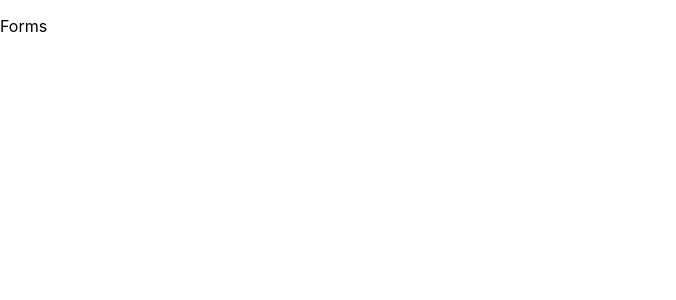
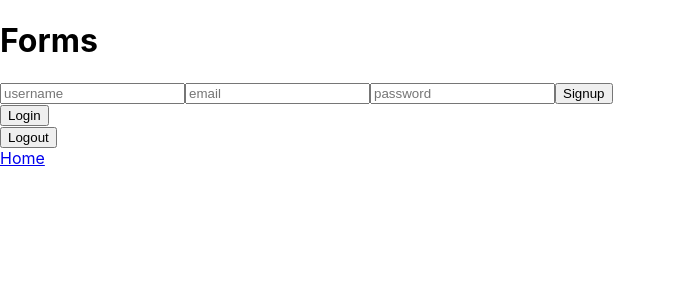
Before and after one commit to Thenlie/turtle, a React (Create React App) app in the folder client/: page /forms in a window 1280 px wide. Shown: the top 300 px of the page, without its empty margins (0-676 px from the left). Built offline with nearby package versions, Linux system fonts and the light colour scheme.

Commit message:
Finalized restructure

```diff
--- a/client/src/components/Forms/Login/Login.jsx
+++ b/client/src/components/Forms/Login/Login.jsx
@@ -1,5 +1,20 @@
+import React from 'react';
+import { useMutation } from '@apollo/client';
+import { LOGIN } from '../../../utils/mutations';
+
 const Login = () => {
+    const [login] = useMutation(LOGIN);
 
+    const handleLogin = async () => {
+        await login({ variables: {"email": "test123@email.com", "password": "password"}});
+        return;
+    };
+
+    return (
+        <section>
+            <button onClick={handleLogin}>Login</button>
+        </section>
+    )
 };
 
 export default Login;
--- a/client/src/components/Forms/Logout/Logout.jsx
+++ b/client/src/components/Forms/Logout/Logout.jsx
@@ -1,5 +1,20 @@
+import React from 'react';
+import { useMutation } from '@apollo/client';
+import { LOGOUT } from '../../../utils/mutations';
+
 const Logout = () => {
+    const [logout] = useMutation(LOGOUT);
 
+    const handleLogout = async () => {
+        await logout();
+        return;
+    };
+
+    return (
+        <section>
+            <button onClick={handleLogout}>Logout</button>
+        </section>
+    )
 };
 
 export default Logout;
--- a/client/src/components/Forms/Signup/Signup.jsx
+++ b/client/src/components/Forms/Signup/Signup.jsx
@@ -1,5 +1,52 @@
+import React, { useState } from 'react';
+import { useMutation, useQuery } from '@apollo/client';
+import { SIGNUP } from '../../../utils/mutations';
+
 const Signup = () => {
+    const [signup] = useMutation(SIGNUP);
+    const [username, setUsername] = useState('');
+    const [email, setEmail] = useState('');
+    const [password, setPassword] = useState('');
 
+    const handleSignup = async (evt) => {
+        evt.preventDefault();
+        await signup({ variables: {
+            "username": username,
+            "email": email,
+            "password": password
+        }});
+        setUsername('');
+        setEmail('');
+        setPassword('');
+    };
+
+    const handleChange = (evt) => {
+        evt.preventDefault();
+        switch (evt.target.name) {
+            case 'username':
+                setUsername(evt.target.value);
+                return ;
+            case 'email':
+                setEmail(evt.target.value);
+                return ;
+            case 'password':
+                setPassword(evt.target.value);
+                return ;
+            default:
+                return;
+        }
+    };
+
+    return (
+        <section>
+            <form onSubmit={handleSignup}>
+                <input onChange={handleChange} name='username' placeholder='username' value={username}></input>
+                <input onChange={handleChange} name='email' placeholder='email' value={email}></input>
+                <input onChange={handleChange} name='password' placeholder='password' value={password} type='password'></input>
+                <button type='submit'>Signup</button>
+            </form>
+        </section>
+    )
 };
 
 export default Signup;
--- /dev/null
+++ b/client/src/components/Forms/index.js
@@ -0,0 +1,5 @@
+import Signup from "./Signup/Signup";
+import Login from "./Login/Login";
+import Logout from "./Logout/Logout";
+
+export { Signup, Login, Logout };
--- a/client/src/pages/Forms.js
+++ b/client/src/pages/Forms.js
@@ -1,6 +1,15 @@
+import { Signup, Login, Logout } from '../components/Forms';
+import { Link } from 'react-router-dom';
+
 const Forms = () => {
     return (
-        <p>Forms</p>
+        <main>
+            <h1>Forms</h1>
+            <Signup />
+            <Login />
+            <Logout />
+            <Link to='/'>Home</Link>
+        </main>
     )
 };
 
--- a/client/src/pages/Home.js
+++ b/client/src/pages/Home.js
@@ -1,6 +1,11 @@
+import { Link } from 'react-router-dom';
+
 const Home = () => {
     return (
-        <p>Home</p>
+        <main>
+            <h1>Home</h1>
+            <Link to='/forms'>Forms</Link>
+        </main>
     )
 };
 
```
